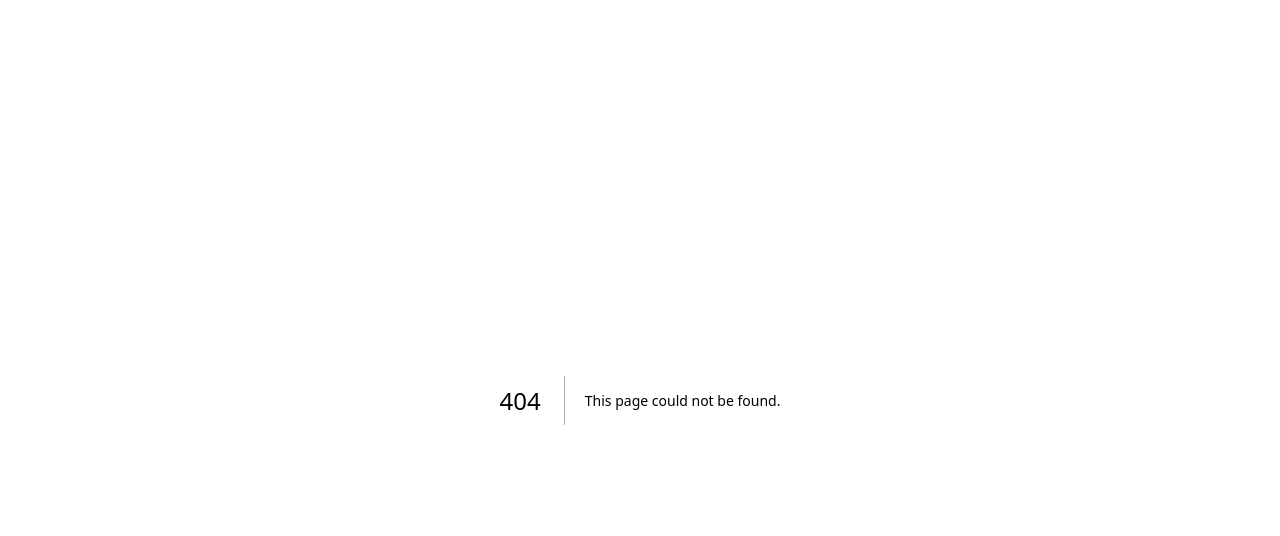
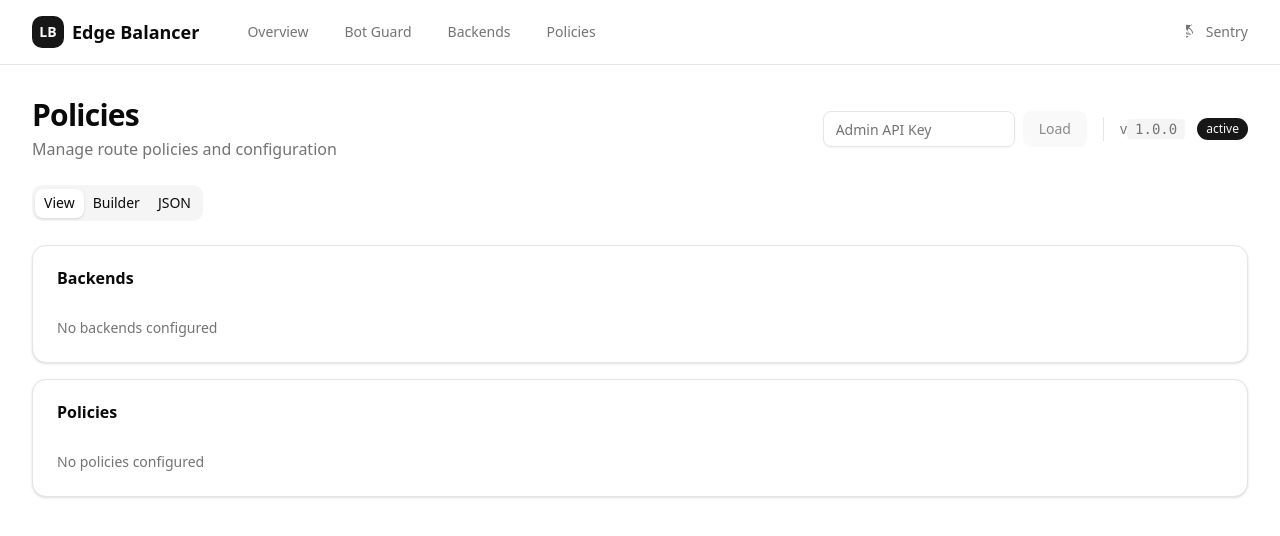
Before and after one commit to teamy2/guard, a Next.js app: page /internal/dashboard/policies in a window 1280 px wide. Before the commit this address had no page. Shown: the top 536 px of the page. Built offline with nearby package versions, Linux system fonts and the light colour scheme.

Commit message:
fix: rename __internal__ to internal to fix 404

```diff
--- a/middleware.ts
+++ b/middleware.ts
@@ -45,12 +45,12 @@ export const config = {
          * - _next/image (image optimization files)
          * - favicon.ico (favicon file)
          * - public folder
-         * - __internal__ (admin routes)
+         * - internal (admin routes)
          * - api/auth (auth routes)
          * - api/cron (cron jobs)
          * - api/health (internal health check)
          * - challenge (challenge page)
          */
-        '/((?!_next/static|_next/image|favicon.ico|__internal__|api/auth|api/cron|api/health|challenge|.*\\.(?:svg|png|jpg|jpeg|gif|webp)$).*)',
+        '/((?!_next/static|_next/image|favicon.ico|internal|api/auth|api/cron|api/health|challenge|.*\\.(?:svg|png|jpg|jpeg|gif|webp)$).*)',
     ],
 };
--- a/src/app/__internal__/dashboard/backends/page.tsx
+++ b/src/app/internal/dashboard/backends/page.tsx
@@ -18,7 +18,7 @@ export default function BackendsPage() {
     const [loading, setLoading] = useState(true);
 
     useEffect(() => {
-        fetch('/__internal__/api/admin/backends')
+        fetch('/internal/api/admin/backends')
             .then(res => res.json())
             .then(data => {
                 setBackends(data.backends || []);
--- a/src/app/__internal__/dashboard/layout.tsx
+++ b/src/app/internal/dashboard/layout.tsx
@@ -13,7 +13,7 @@ export default function DashboardLayout({
                 <div className="max-w-7xl mx-auto px-4 sm:px-6 lg:px-8">
                     <div className="flex items-center justify-between h-16">
                         <div className="flex items-center gap-8">
-                            <Link href="/__internal__/dashboard" className="flex items-center gap-2">
+                            <Link href="/internal/dashboard" className="flex items-center gap-2">
                                 <div className="w-8 h-8 rounded-lg bg-primary flex items-center justify-center">
                                     <span className="text-primary-foreground font-bold text-sm">LB</span>
                                 </div>
@@ -21,10 +21,10 @@ export default function DashboardLayout({
                             </Link>
 
                             <div className="hidden md:flex items-center gap-1">
-                                <NavLink href="/__internal__/dashboard">Overview</NavLink>
-                                <NavLink href="/__internal__/dashboard/bots">Bot Guard</NavLink>
-                                <NavLink href="/__internal__/dashboard/backends">Backends</NavLink>
-                                <NavLink href="/__internal__/dashboard/policies">Policies</NavLink>
+                                <NavLink href="/internal/dashboard">Overview</NavLink>
+                                <NavLink href="/internal/dashboard/bots">Bot Guard</NavLink>
+                                <NavLink href="/internal/dashboard/backends">Backends</NavLink>
+                                <NavLink href="/internal/dashboard/policies">Policies</NavLink>
                             </div>
                         </div>
 
--- a/src/app/__internal__/dashboard/page.tsx
+++ b/src/app/internal/dashboard/page.tsx
@@ -35,7 +35,7 @@ export default function DashboardPage() {
 
     useEffect(() => {
         // Fetch backend health
-        fetch('/__internal__/api/admin/backends')
+        fetch('/internal/api/admin/backends')
             .then(res => res.json())
             .then(data => setBackends(data.backends || []))
             .catch(() => { });
--- a/src/app/__internal__/dashboard/policies/page.tsx
+++ b/src/app/internal/dashboard/policies/page.tsx
@@ -99,7 +99,7 @@ export default function PoliciesPage() {
                 headers['Authorization'] = `Bearer ${key}`;
             }
 
-            const res = await fetch('/__internal__/api/admin/config', { headers });
+            const res = await fetch('/internal/api/admin/config', { headers });
 
             if (!res.ok) {
                 if (res.status === 401) {
@@ -136,7 +136,7 @@ export default function PoliciesPage() {
                 updatedAt: new Date().toISOString(),
             };
 
-            const res = await fetch('/__internal__/api/admin/config', {
+            const res = await fetch('/internal/api/admin/config', {
                 method: 'POST',
                 headers: {
                     'Content-Type': 'application/json',
```
Also changed, not shown: src/app/internal/api/admin/backends/route.ts (renamed from src/app/__internal__/api/admin/backends/route.ts), src/app/internal/api/admin/config/route.ts (renamed from src/app/__internal__/api/admin/config/route.ts), src/app/internal/dashboard/bots/page.tsx (renamed from src/app/__internal__/dashboard/bots/page.tsx).
